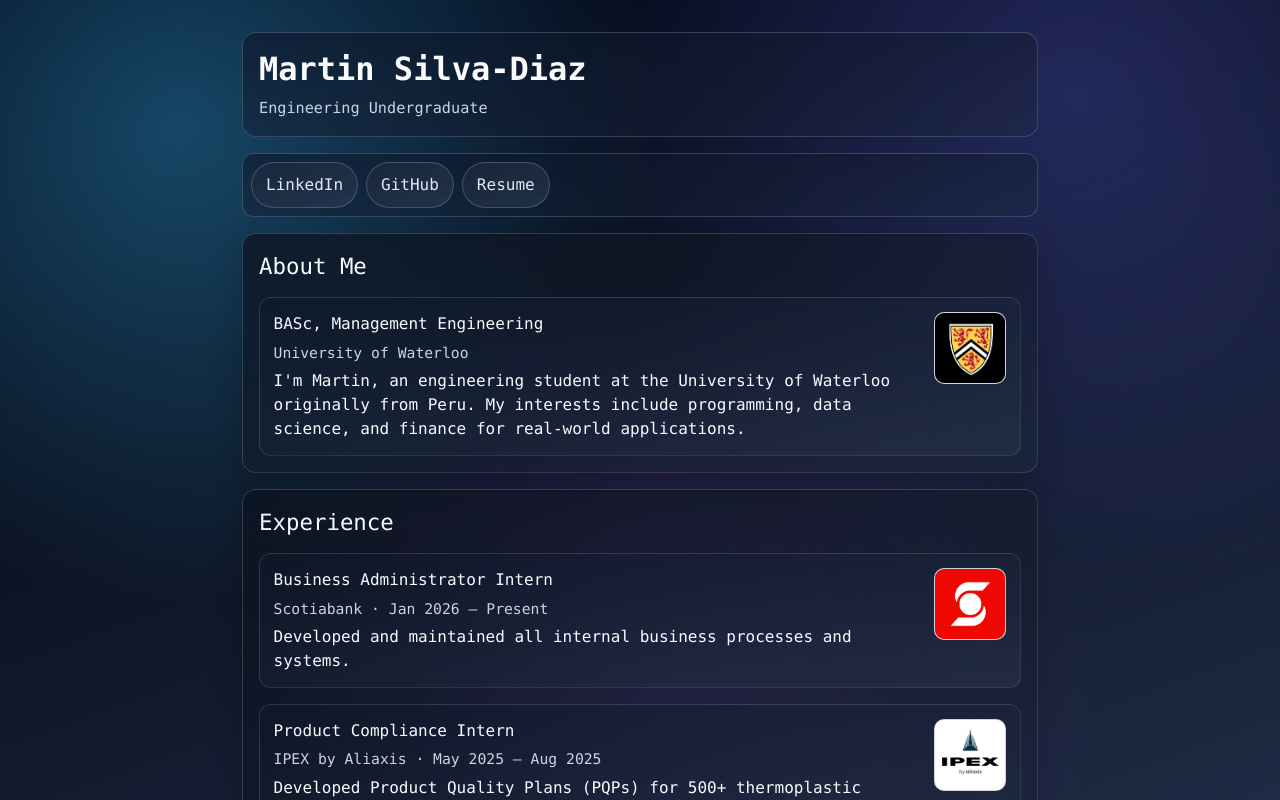
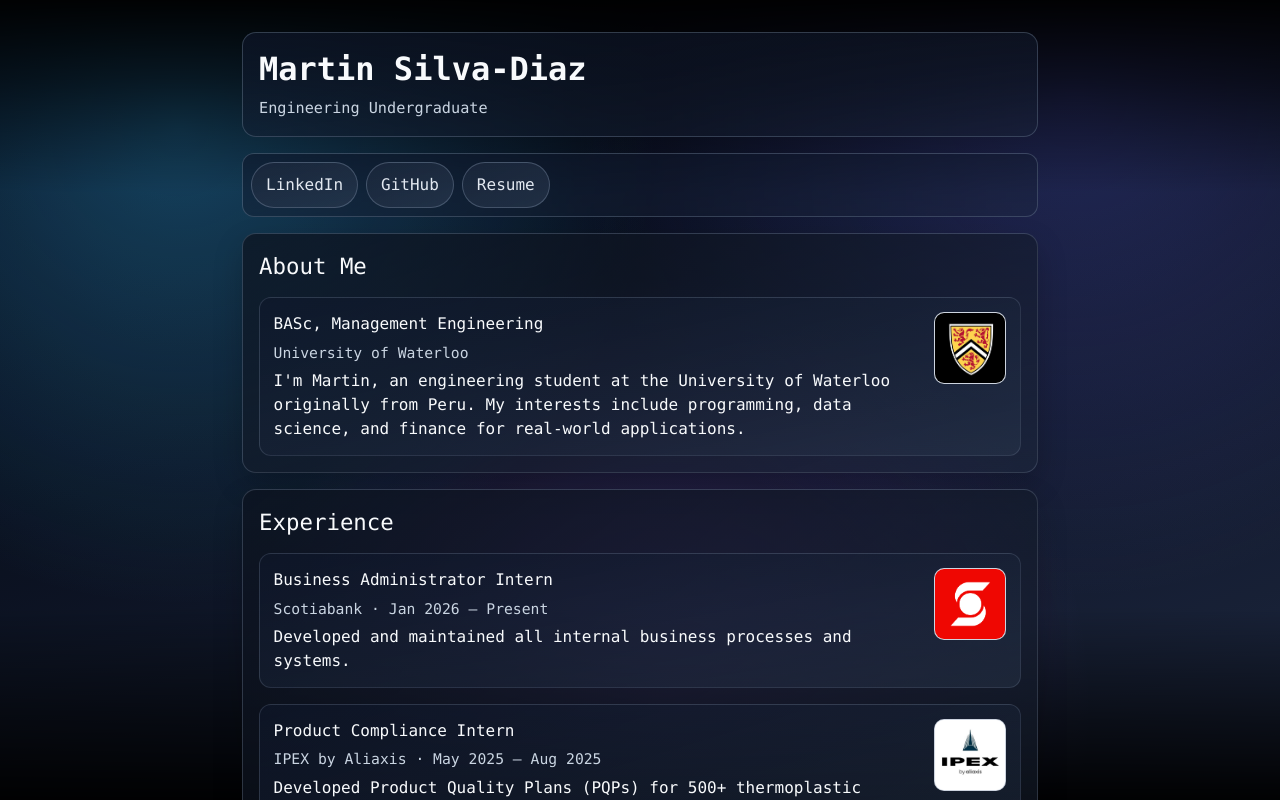
Before and after one commit to Martins26/Martin-Silva-Diaz-Personal-Website, a React (Vite) app: page / in a window 1280 px wide. Shown: the top 800 px of the page. Built offline with nearby package versions, Linux system fonts and the light colour scheme.

Commit message:
Add smooth black fade at top and bottom background

```diff
--- a/src/index.css
+++ b/src/index.css
@@ -27,6 +27,15 @@
   min-height: 100dvh;
   overflow-x: hidden;
   background-image:
+    linear-gradient(
+      to bottom,
+      rgba(0, 0, 0, 0.96) 0%,
+      rgba(0, 0, 0, 0.62) 10%,
+      rgba(0, 0, 0, 0.08) 24%,
+      rgba(0, 0, 0, 0.08) 76%,
+      rgba(0, 0, 0, 0.62) 90%,
+      rgba(0, 0, 0, 0.96) 100%
+    ),
     radial-gradient(
       circle at 14% 16%,
       rgba(56, 189, 248, 0.34) 0%,
```
